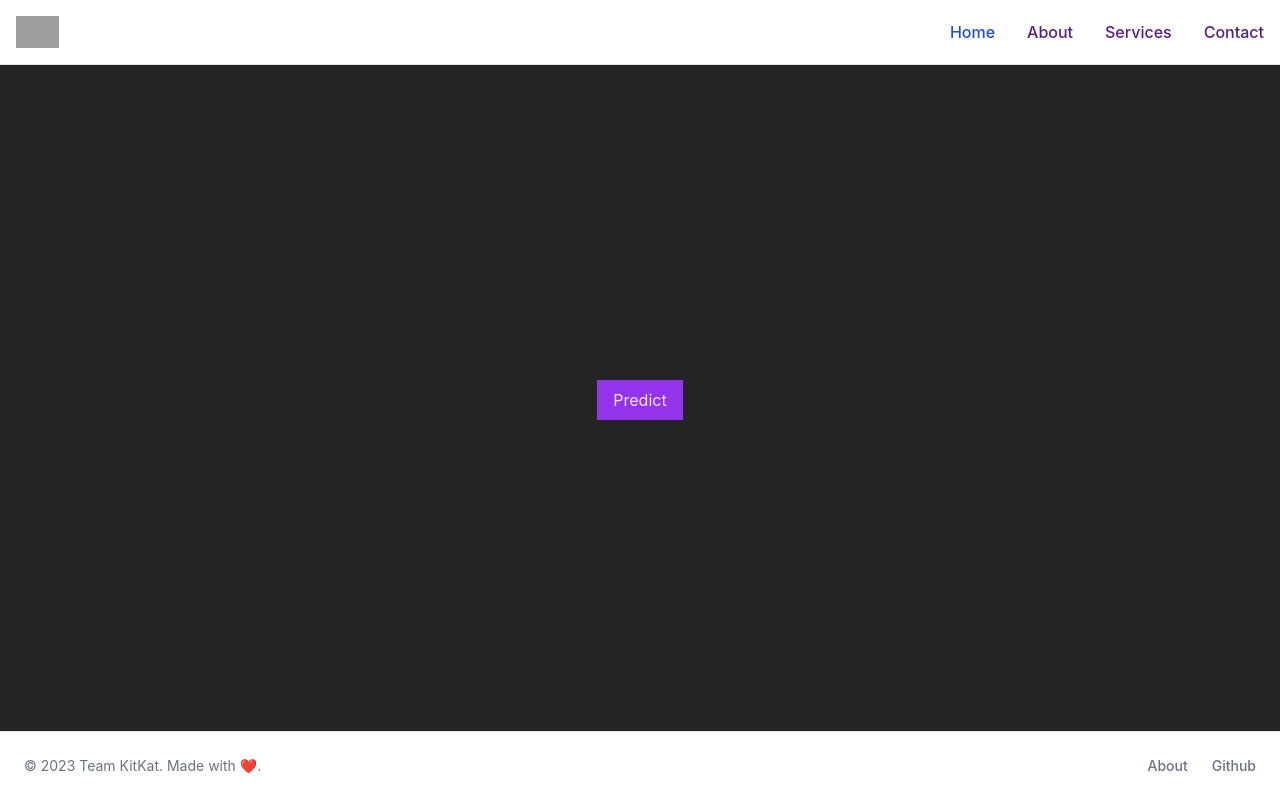
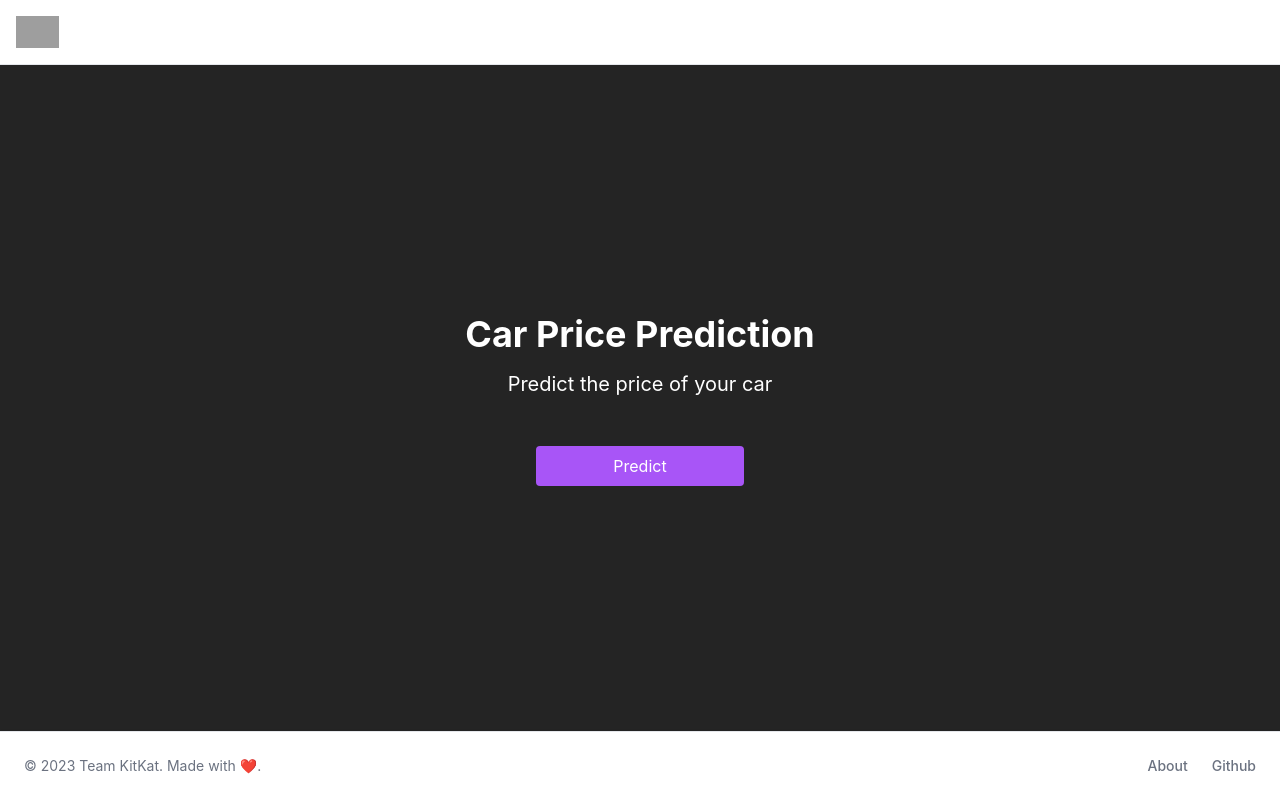
Before and after one commit to Anubhav-Pathak/PriceWise-frontend, a React (Vite) app: page / in a window 1280 px wide. Built offline with nearby package versions, Linux system fonts and the light colour scheme; grey boxes are pictures that could not be loaded.

Commit message:
Updated PDF Route

```diff
--- a/src/App.jsx
+++ b/src/App.jsx
@@ -14,12 +14,11 @@ function App() {
     <>
     {showModal && <Modal setShowModal={setShowModal}><Form /></Modal>}
       <Appbar/>
-      {/* <About/> */}
-      <main>
-        <div className="App">
-          <button onClick={() => setShowModal(!showModal)} className='px-4 py-2 bg-purple-600'>Predict</button>
-        </div>
-      </main>
+      <div className="App text-white flex flex-col items-center justify-center gap-4">
+        <h1 className='text-4xl font-bold'>Car Price Prediction</h1>
+        <p className='text-xl'>Predict the price of your car</p>
+        <button onClick={() => setShowModal(!showModal)} className='px-4 py-2 bg-purple-500 w-52 mt-8 rounded hover:bg-purple-700'>Predict</button>
+      </div>
       <Footer/>
 
     </>
--- a/src/components/Form/Form.jsx
+++ b/src/components/Form/Form.jsx
@@ -3,6 +3,7 @@ import { FileUploader } from "react-drag-drop-files";
 import Input from "../../ui/Input";
 import Spinner from "../../ui/Spinner";
 import UserContext from '../../context/UserContext';
+import Generate from './Generate';
 
 const fileTypes = ["JPG", "PNG", "JPEG"];
 const baseURL = "http://127.0.0.1:5000";
@@ -28,6 +29,13 @@ const Form = () => {
   const submitHandler = async (event) => {
     event.preventDefault();
     setLoad(true);
+    contextUser.setUser({
+      name: nameRef.current.value,
+      model: modelRef.current.value,
+      carNumber: carNumberRef.current.value,
+      manufacturing: manufacturingRef.current.value,
+      price: priceRef.current.value,
+    });
     let form = new FormData();
     for (let i of file) form.append("files", i);
     form.append("manufacturing", manufacturingRef.current.value);
@@ -40,13 +48,6 @@ const Form = () => {
       if(!response.ok) throw Error("Oops ! Something Went Wrong !")
       const data = await response.json();
       contextUser.setPrice(data);
-      contextUser.setUser({
-        name: nameRef.current.value,
-        model: modelRef.current.value,
-        carNumber: carNumberRef.current.value,
-        manufacturing: manufacturingRef.current.value,
-        price: priceRef.current.value,
-      });
     }
     catch (error){
       console.log(error);
@@ -56,12 +57,31 @@ const Form = () => {
     }
   }
 
+  const generatePDF = async () => {
+
+    const response = await fetch(`${baseURL}/pdf`, {
+      method:"POST",
+      body: JSON.stringify({
+        name: contextUser.name,
+        model: contextUser.model,
+        carNumber: contextUser.carNumber,
+        manufacturing: contextUser.manufacturing,
+        price: contextUser.price,
+      }),
+      headers: {
+        "Content-Type": "application/json",
+      },
+    });
+    if(!response.ok) throw Error("Oops ! Something Went Wrong !")
+    const data = await response.json();
+    console.log(data);
+  }
 
   return (
     <>
-    { !load ? (
+    { !load && contextUser.price === 0 ? (
       <form onSubmit={submitHandler} action='POST' encType='multipart/form-data' className='grid gap-4 grid-cols-1 md:grid-cols-2 place-items-center'>
-        <h1 className='text-2xl sm:text-4xl text-black font-bold col-span-full'>Upload your Car Details</h1>
+        <h1 className='text-2xl sm:text-4xl text-black font-bold col-span-full'>Upload your Car Details </h1>
         <div>
           <Input ref={nameRef} label="Name" input={{id:"name", type:"text"}} />
           <Input ref={modelRef} label="Car Model" input={{id:"model", type:"text"}} />
@@ -74,6 +94,7 @@ const Form = () => {
       </form>
       ) : <Spinner />
     }
+    {!load && contextUser.price !== 0 && <Generate generatePDF={generatePDF}/>}
     </>
   )
 }
--- /dev/null
+++ b/src/components/Form/Generate.jsx
@@ -0,0 +1,14 @@
+import React, {useContext} from 'react'
+import UserContext from '../../context/UserContext';
+
+const Generate = (props) => {
+    const contextUser = useContext(UserContext);
+  return (
+    <div className='text-black absolute inset-0 flex flex-col gap-8 place-content-center place-items-center bg-white'>
+        <h1 className='text-2xl'>Predicted Price: <strong>Rs. {contextUser.price}</strong></h1>
+        <button onClick={props.generatePDF} className='px-4 py-2 bg-purple-500 hover:bg-purple-700'>Generate PDF</button>
+    </div>
+  )
+}
+
+export default Generate
--- a/src/components/Landing/DragDrop.jsx
+++ /dev/null
@@ -1,26 +0,0 @@
-import React, { Component, useState } from 'react';
-
-function DragDrop() {
-const [x, setX] = useState(0);
-const [y, setY] = useState(0);
-const handleDragEnd = (event) => {
-setX(event.clientX);
-setY(event.clientY);
-;
-
-return (
-<div
-draggable
-onDragEnd={handleDragEnd}
-style={{
-position: "absolute",
-left: x,
-top: y
-}}
->
-Drag me!
-</div>
-);
-}
-}
-export default DragDrop;
--- a/src/components/Landing/Landing.jsx
+++ /dev/null
@@ -1,10 +0,0 @@
-import React from 'react'
-import styles from '../../assets/CSS/Landing.module.css'
-
-const Landing = () => {
-  return (
-    <div>Landing</div>
-  )
-}
-
-export default Landing
--- a/src/components/Landing/appbar.jsx
+++ b/src/components/Landing/appbar.jsx
@@ -6,22 +6,6 @@ function Appbar() {
         <nav className="bg-white dark:bg-purple-900 fixed w-full z-20 top-0 left-0 border-b border-gray-200 dark:border-purple-600">
             <div className="max-w-screen-xl flex flex-wrap items-center justify-between mx-auto p-4">
                 <a href="https://flowbite.com/" className="flex items-center"><img src="https://img.icons8.com/ios/50/null/car--v1.png" className="h-8 mr-3" alt="Logo"/> <span className="self-center text-2xl font-semibold whitespace-nowrap dark:text-white">PriceWise</span> </a>
-                <div className="items-center justify-between hidden w-full md:flex md:w-auto md:order-1" id="navbar-sticky">
-                    <ul className="flex flex-col p-4 md:p-0 mt-4 font-medium border border-gray-100 rounded-lg bg-gray-50 md:flex-row md:space-x-8 md:mt-0 md:border-0 md:bg-white dark:bg-purple-800 md:dark:bg-purple-900 dark:border-gray-700">
-                    <li>
-                        <a href="/" className=" py-2 pl-3 pr-4 text-white bg-blue-700 rounded md:bg-transparent md:text-blue-700 md:p-0 md:dark:text-blue-500" aria-current="page">Home</a>
-                    </li>
-                    <li>
-                        <a href="/" className=" py-2 pl-3 pr-4 text-purple-900 rounded hover:bg-gray-100 md:hover:bg-transparent md:hover:text-purple-700 md:p-0 md:dark:hover:text-purple-500 dark:text-white dark:hover:bg-purple-700 dark:hover:text-white md:dark:hover:bg-transparent">About</a>
-                    </li>
-                    <li>
-                        <a href="/" className=" py-2 pl-3 pr-4 text-purple-900 rounded hover:bg-gray-100 md:hover:bg-transparent md:hover:text-purple-700 md:p-0 md:dark:hover:text-purple-500 dark:text-white dark:hover:bg-purple-700 dark:hover:text-white md:dark:hover:bg-transparent">Services</a>
-                    </li>
-                    <li>
-                        <a href="/" className=" py-2 pl-3 pr-4 text-purple-900 rounded hover:bg-gray-100 md:hover:bg-transparent md:hover:text-purple-700 md:p-0 md:dark:hover:text-purple-500 dark:text-white dark:hover:bg-purple-700 dark:hover:text-white md:dark:hover:bg-transparent">Contact</a>
-                    </li>
-                    </ul>
-                </div>
             </div>
         </nav>
 
--- a/src/ui/Modal.jsx
+++ b/src/ui/Modal.jsx
@@ -12,7 +12,7 @@ const Overlay = (props) => {
   };
   return (
     <div className={`${styles.scroll} overflow-y-scroll max-w-7xl w-3/4 h-5/6 p-6 bg-white border-2 rounded fixed top-1/2 left-1/2 -translate-x-1/2 -translate-y-1/2 z-50`}>
-        <button className="fixed top-0 right-0 px-2 bg-purple-600 text-2xl" onClick={closeClickHandler} > X </button>
+        <button className="fixed top-0 right-0 px-2 bg-purple-600 text-2xl z-50" onClick={closeClickHandler} > X </button>
         {props.children}
     </div>
   )
```
